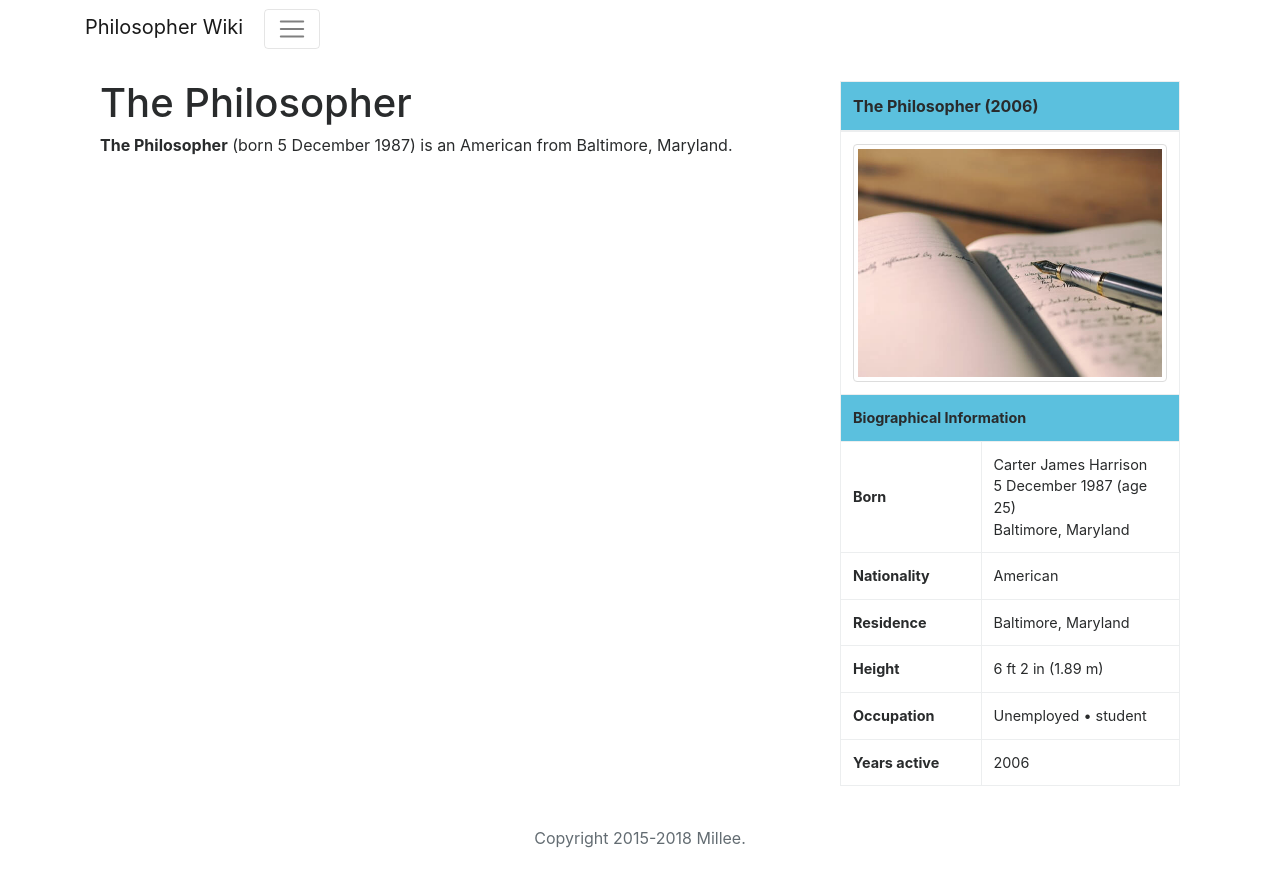
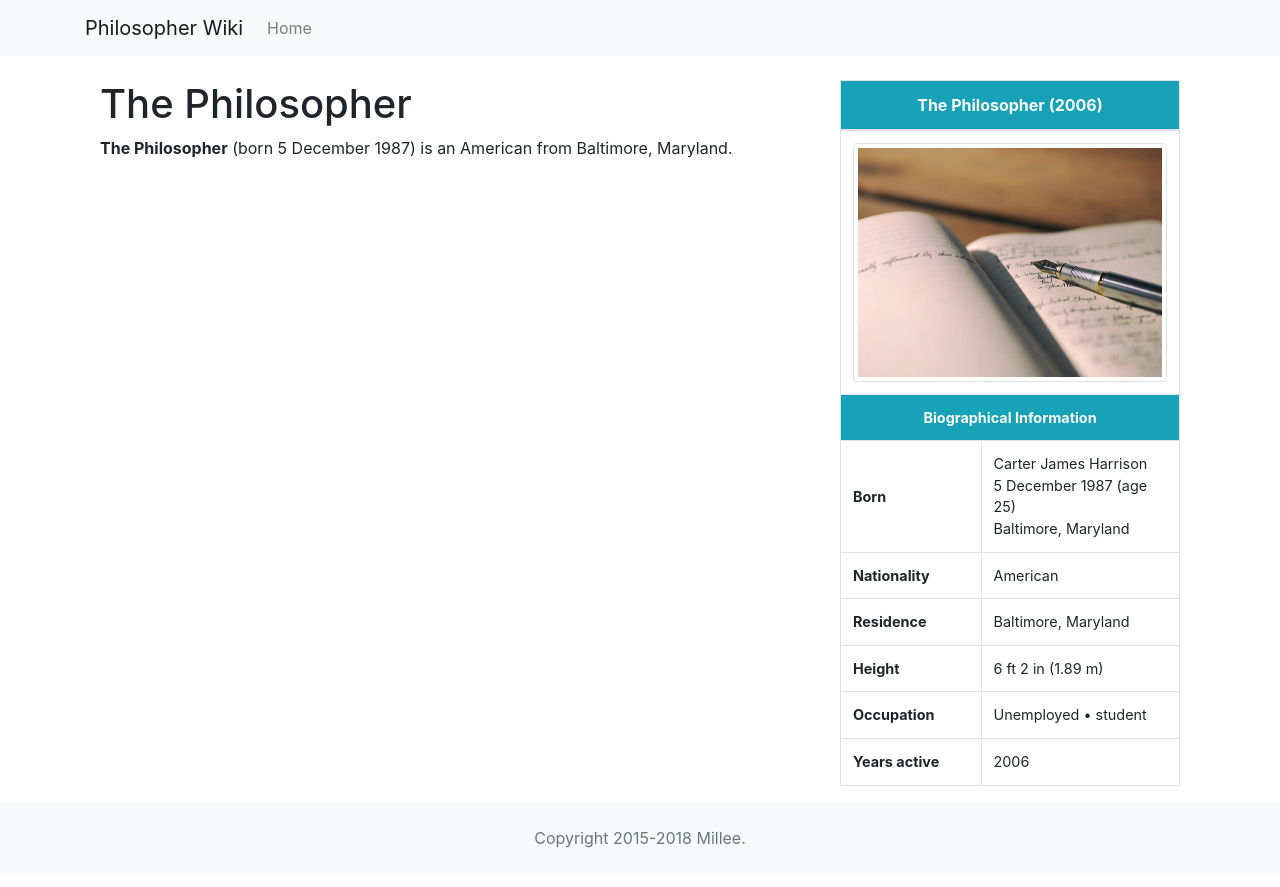
Before and after one commit to reallymillee/Philosopher, a Jekyll site: the page built from philosopher.html, in a window 1280 px wide. Shown: the top 887 px of the page. Built offline with Jekyll 4.4.1, drawn with Linux system fonts in a browser that asks for light colours; nearby versions of some CDN libraries.

Commit message:
Updating bootstrap

```diff
--- a/_layouts/default.html
+++ b/_layouts/default.html
@@ -10,7 +10,7 @@
     <!--[if lt IE 9]>
     <script src="//html5shiv.googlecode.com/svn/trunk/html5.js"></script>
     <![endif]-->
-    <link rel="stylesheet" href="https://maxcdn.bootstrapcdn.com/bootstrap/4.0.0-beta.3/css/bootstrap.min.css" integrity="sha384-Zug+QiDoJOrZ5t4lssLdxGhVrurbmBWopoEl+M6BdEfwnCJZtKxi1KgxUyJq13dy" crossorigin="anonymous">
+<link rel="stylesheet" href="https://maxcdn.bootstrapcdn.com/bootstrap/4.0.0/css/bootstrap.min.css" integrity="sha384-Gn5384xqQ1aoWXA+058RXPxPg6fy4IWvTNh0E263XmFcJlSAwiGgFAW/dAiS6JXm" crossorigin="anonymous">
   </head>
   <body>
     <div class="wrapper">
@@ -45,15 +45,15 @@
       </div>
     </footer>
     </div>
-    <script src="{{ '/assets/js/scale.fix.js' | relative_url }}"></script>
-    <script type="text/javascript">
-        $(document).ready(function() {
-            $('#toc').toc({ title: '<i>Contents</i>'});
-        });
-    </script>
     <script src="https://code.jquery.com/jquery-3.2.1.slim.min.js" integrity="sha384-KJ3o2DKtIkvYIK3UENzmM7KCkRr/rE9/Qpg6aAZGJwFDMVNA/GpGFF93hXpG5KkN" crossorigin="anonymous"></script>
 <script src="https://cdnjs.cloudflare.com/ajax/libs/popper.js/1.12.9/umd/popper.min.js" integrity="sha384-ApNbgh9B+Y1QKtv3Rn7W3mgPxhU9K/ScQsAP7hUibX39j7fakFPskvXusvfa0b4Q" crossorigin="anonymous"></script>
-<script src="https://maxcdn.bootstrapcdn.com/bootstrap/4.0.0-beta.3/js/bootstrap.min.js" integrity="sha384-a5N7Y/aK3qNeh15eJKGWxsqtnX/wWdSZSKp+81YjTmS15nvnvxKHuzaWwXHDli+4" crossorigin="anonymous"></script>
+<script src="https://maxcdn.bootstrapcdn.com/bootstrap/4.0.0/js/bootstrap.min.js" integrity="sha384-JZR6Spejh4U02d8jOt6vLEHfe/JQGiRRSQQxSfFWpi1MquVdAyjUar5+76PVCmYl" crossorigin="anonymous"></script>
+<script src="{{ '/assets/js/scale.fix.js' | relative_url }}"></script>
+<script type="text/javascript">
+    $(document).ready(function() {
+        $('#toc').toc({ title: '<i>Contents</i>'});
+    });
+</script>
     <script>
       $(function() {
   $('nav a[href^="/' + location.pathname.split("/")[1] + '"]').addClass('active');
```
